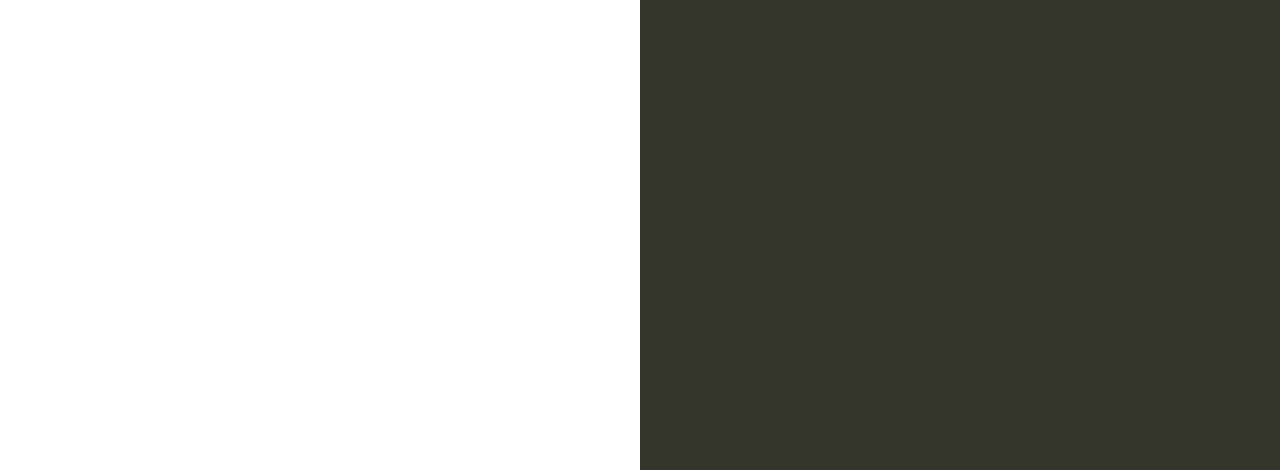
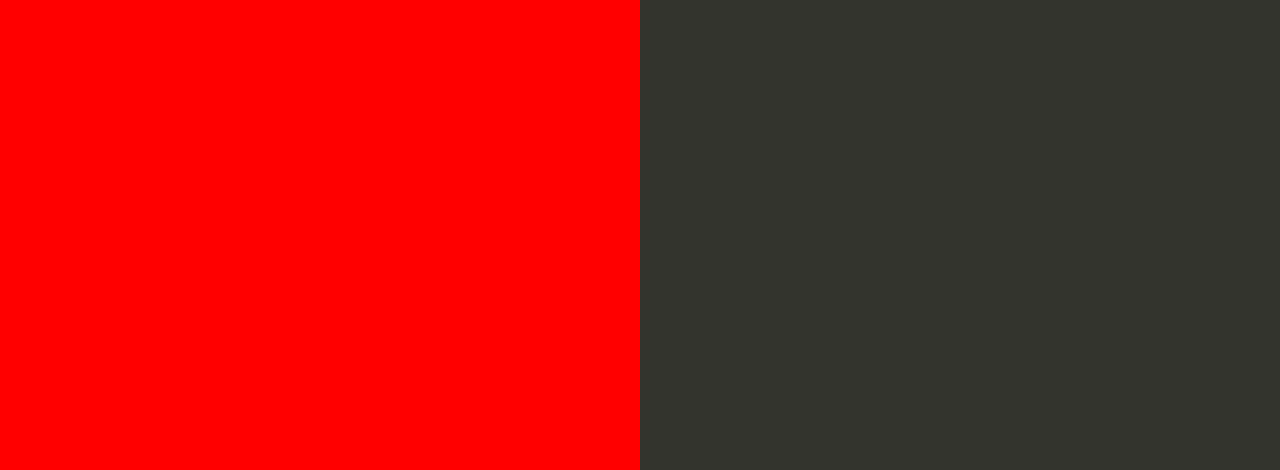
Before and after one commit to hey-makee/my-nodejs-app, a website: page index.html in a window 1280 px wide. Shown: the part 330-800 px from the top of the page. Drawn offline with Linux system fonts and the light colour scheme.

Commit message:
Change background color from peach to red

```diff
--- a/index.html
+++ b/index.html
@@ -41,7 +41,7 @@
 
       text-align: right;
       padding-top: 11em;
-      background-color: peach;
+      background-color: red;
 
     }
 
```
